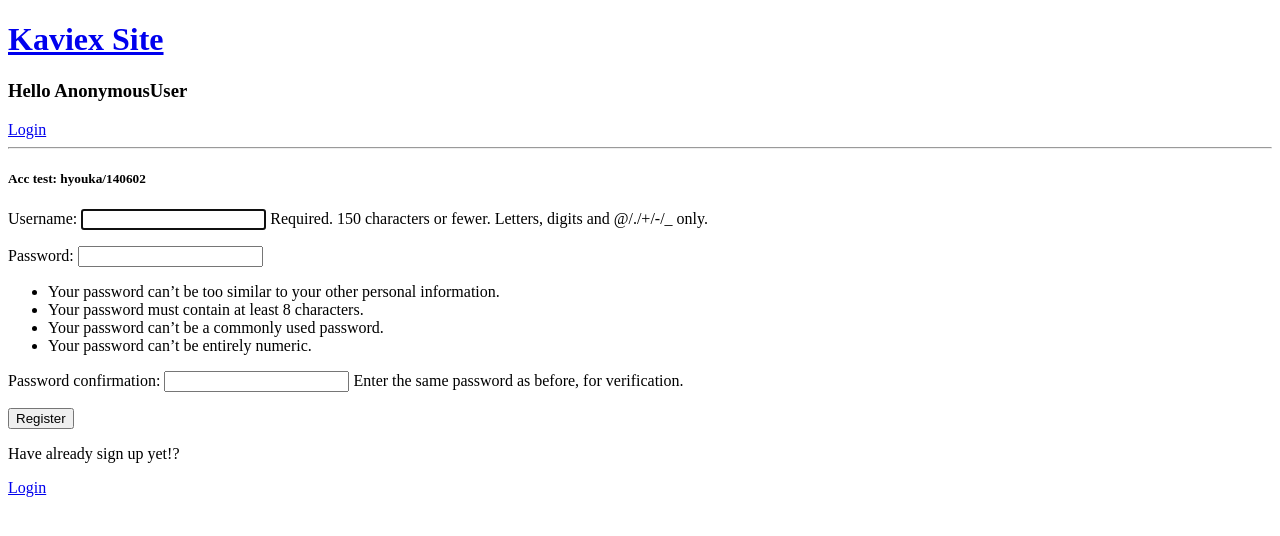
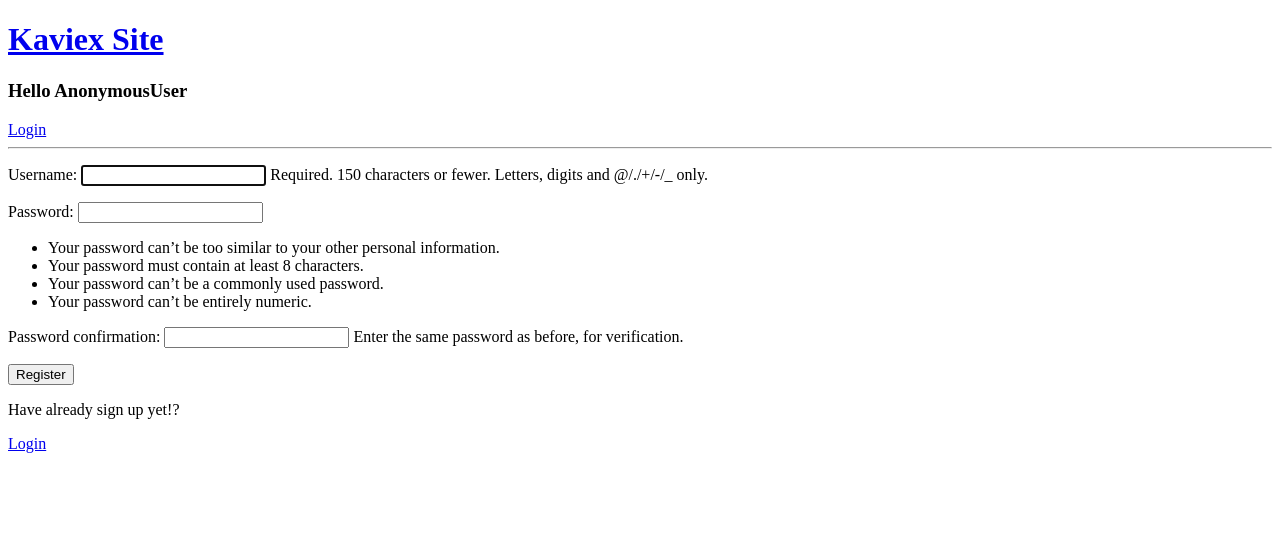
Before and after one commit to Dwsc14/PythonWeb, a Django app: page /register/ in a window 1280 px wide. Shown: the top 536 px of the page. Run offline with Django 4.2, Linux system fonts and the light colour scheme.

Commit message:
Update 121

```diff
--- a/base/templates/base/login.html
+++ b/base/templates/base/login.html
@@ -1,12 +1,6 @@
 {% extends "main.html" %}
 
 {% block content %}
-
-<div>
-    <h5>
-        Acc test: hyouka/140602
-    </h5>
-</div>
 
 {% if page == 'login' %}
 <div>
```
